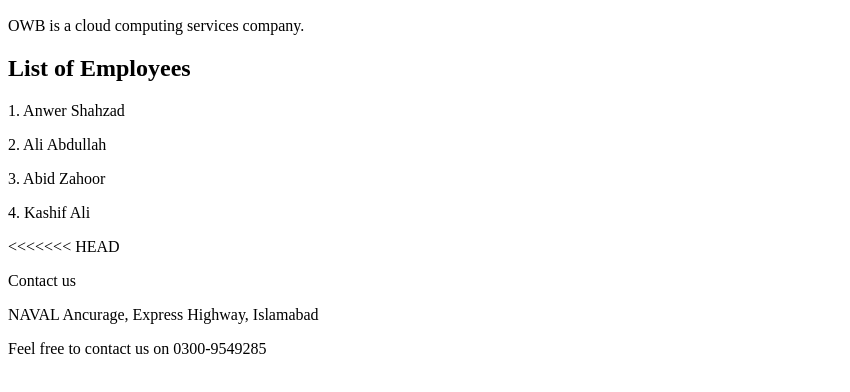
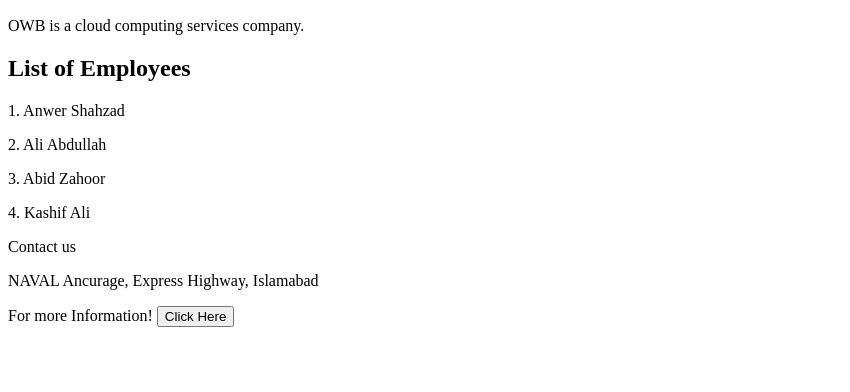
Before and after one commit to kashifrwp/1st-test, a plain HTML site: page index.html in a window 1280 px wide. Shown: the part 96-488 px from the top of the page, without its empty margins (0-850 px from the left). Drawn offline with Linux system fonts and the light colour scheme.

Commit message:
first change

```diff
--- a/index.html
+++ b/index.html
@@ -14,13 +14,9 @@
 <p>  3. Abid Zahoor </p>
 <p>  4. Kashif Ali </p>
 
-<<<<<<< HEAD
 <p> Contact us</p>
 <p> NAVAL Ancurage, Express Highway, Islamabad</p>
-<p> Feel free to contact us on 0300-9549285 </p>
-
-
-
+<p> For more Information! <button> Click Here </button> </p>
 
 </body>
 </html>
```
